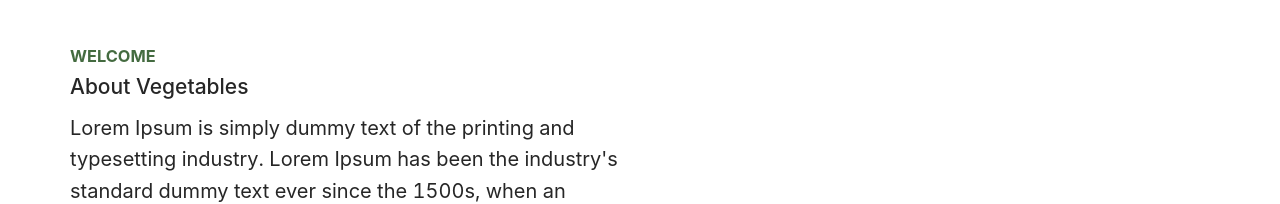
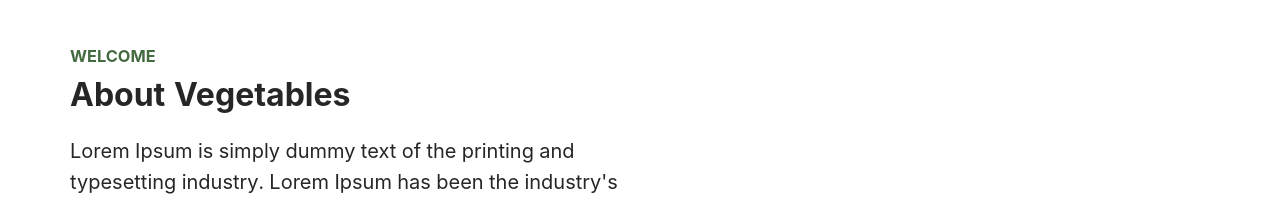
Before and after one commit to RyzenJS/react-app-testing, a React (Create React App) app: page / in a window 1280 px wide. Shown: the part 896-1100 px from the top of the page. Built offline with nearby package versions, Linux system fonts and the light colour scheme.

Commit message:
add: radius

```diff
--- a/src/Pages/components/AboutUs/AboutUs.css
+++ b/src/Pages/components/AboutUs/AboutUs.css
@@ -18,7 +18,6 @@
 }
 
 #about-us .about-h1,
-#about-us .about-h2,
 #about-us .about-h4,
 #about-us .about-h5 {
   margin-top: 0;
@@ -34,6 +33,11 @@
   font-weight: 700;
 }
 
+#about-us .about-h2 {
+  font-size: 2rem;
+  font-weight: 700;
+}
+
 #about-us .about-p {
   font-size: 20px;
   line-height: 1.5625em;
@@ -45,6 +49,7 @@
 .about-btn:active {
   background-color: #446B40;
   border-color: transparent;
+  border-radius: 5px;
   color: #fff;
   width: 140px;
   height: 40px;
```
